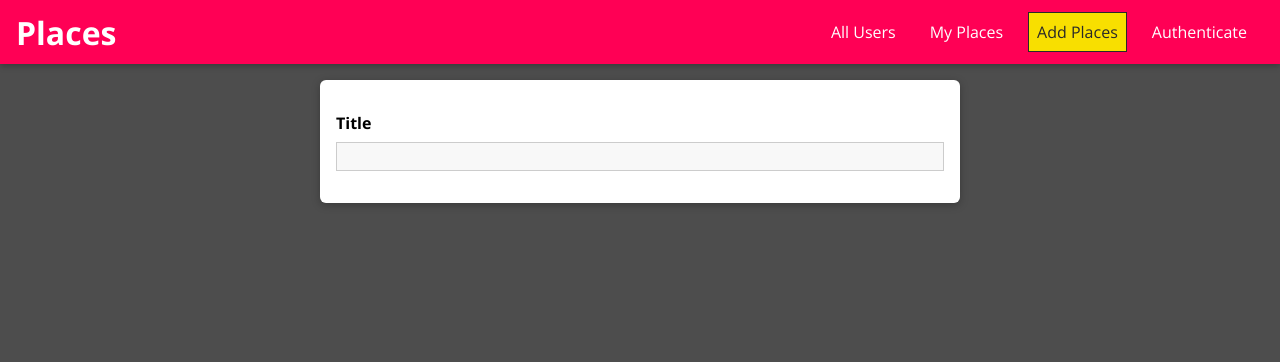
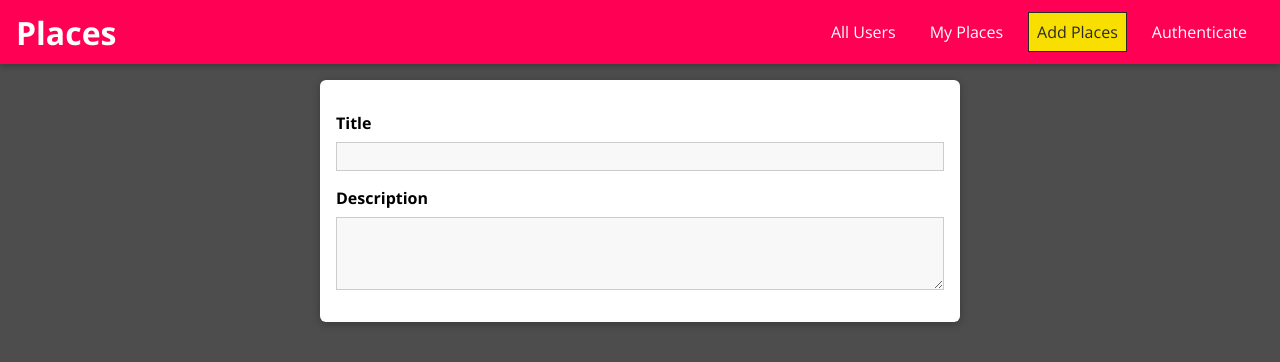
Before and after one commit to tganesh07/mernStack, a React (Create React App) app: page /places/new in a window 1280 px wide. Shown: the top 362 px of the page. Built offline with nearby package versions, Linux system fonts and the light colour scheme.

Commit message:
Additional Input added
Added Descritption as an Input to Add Places Form.

```diff
--- a/src/places/pages/NewPlaces.jsx
+++ b/src/places/pages/NewPlaces.jsx
@@ -1,19 +1,33 @@
-import React from "react";
+import React, { useCallback } from "react";
 
 import Input from "../../shared/components/FormElements/Input";
-import { VALIDATOR_REQUIRE } from "../../shared/util/validators";
+import { VALIDATOR_REQUIRE, VALIDATOR_MINLENGTH } from "../../shared/util/validators";
 
 import "./NewPlace.css";
 
 const NewPlace = () => {
+
+  const titleInputHandler = useCallback((id, value, isValid) => {}, []);
+  const descInputHandler = useCallback((id, value, isValid) => {}, []);
+
   return (
     <form className="place-form">
       <Input
+      id="title"
         element="input"
         type="text"
         label="Title"
         validators={[VALIDATOR_REQUIRE()]}
         errorText="Please enter a valid title."
+        onInput={titleInputHandler}
+      />
+      <Input
+            id="description"
+        element="textarea"
+        label="Description"
+        validators={[VALIDATOR_MINLENGTH(5)]}
+        errorText="Please enter a valid description (at least 5 characters)."
+        onInput={descInputHandler}
       />
     </form>
   );
--- a/src/shared/components/FormElements/Input.jsx
+++ b/src/shared/components/FormElements/Input.jsx
@@ -1,4 +1,4 @@
-import React, { useReducer } from 'react';
+import React, { useReducer, useEffect } from 'react';
 
 import { validate } from '../../util/validators';
 import './Input.css';
@@ -28,6 +28,14 @@
     isTouched: false,
     isValid: false
   });
+
+  // Object de-structuring
+  const { id, onInput } = props;
+  const { value, isValid } = inputState;
+
+  useEffect(() => {
+    onInput(id, value, isValid);
+  }, [id, value, isValid,oninput]);
 
   const changeHandler = event => {
     dispatch({
```
Also changed, not shown: 1 other file (tests, documents, lock files or other folders).
